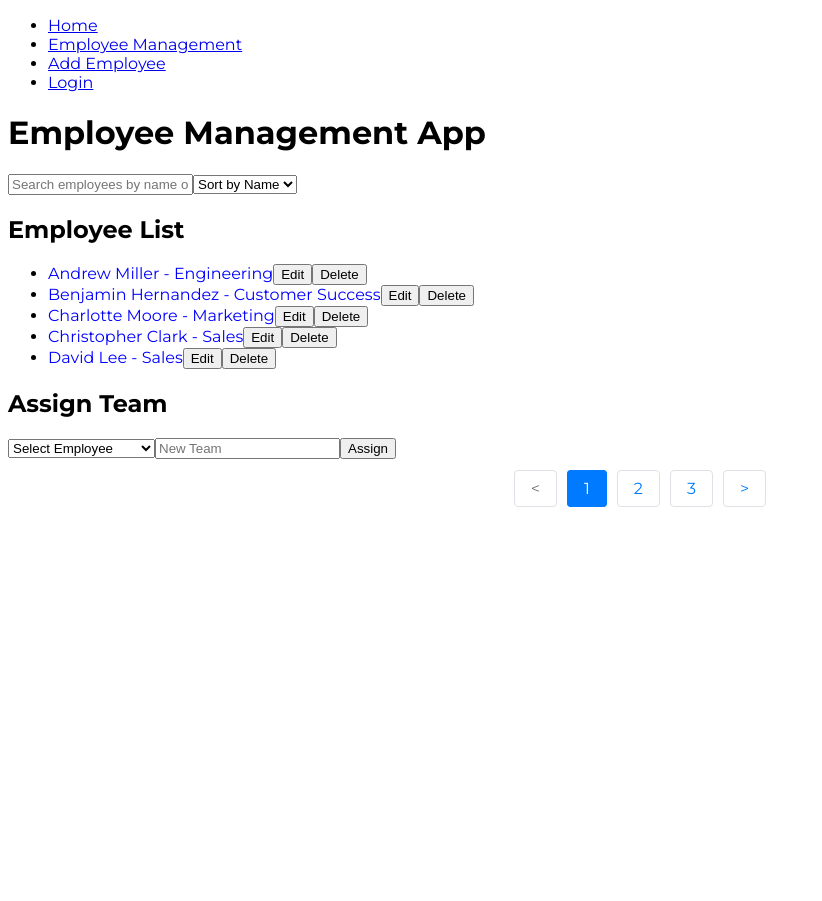
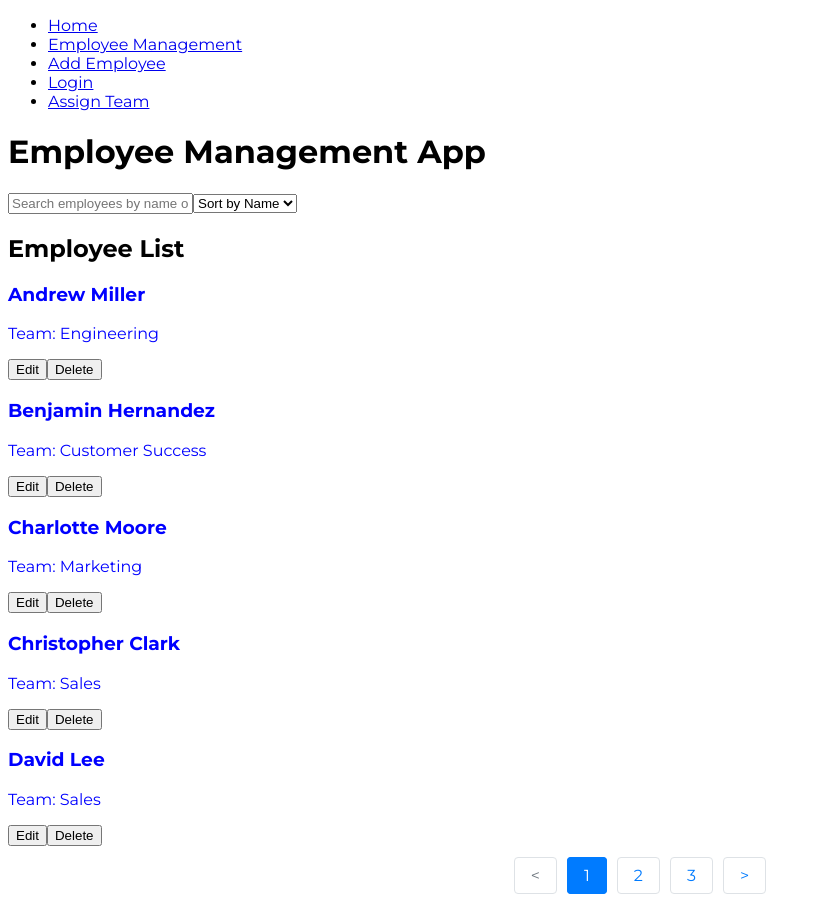
Before and after one commit to SinghAstra/UnderstandX, a React (Create React App) app in the folder client/: page /manage in a window 1280 px wide. Shown: the whole page, without its empty margins (0-822 px from the left). Before the commit the page ends 800 px from the top, so only its background shows below. Built offline with nearby package versions, Linux system fonts and the light colour scheme; a web font is replaced by a local one.

Commit message:
AssignTeamPage

```diff
--- a/client/src/App.js
+++ b/client/src/App.js
@@ -6,6 +6,7 @@ import Navbar from "./components/Navbar";
 import { AuthProvider } from "./context/AuthContext";
 import employeeData from "./data/employeeData";
 import AddEmployeePage from "./pages/AddEmployeePage";
+import AssignTeamPage from "./pages/AssignTeamPage";
 import Dashboard from "./pages/Dashboard";
 import EditEmployeePage from "./pages/EditEmployeePage";
 import EmployeeDetails from "./pages/EmployeeDetails";
@@ -73,6 +74,17 @@ function App() {
             element={<ExportPage employees={employees} />}
           />
           <Route path="/login" element={<LoginPage />} />
+          <Route
+            path="/assign-team"
+            element={
+              <ProtectedRoute roles={["admin", "manager"]}>
+                <AssignTeamPage
+                  employees={employees}
+                  setEmployees={setEmployees}
+                />
+              </ProtectedRoute>
+            }
+          />
         </Routes>
       </div>
     </AuthProvider>
--- a/client/src/components/EmployeeList.js
+++ b/client/src/components/EmployeeList.js
@@ -1,7 +1,7 @@
 import React from "react";
 import { useNavigate } from "react-router-dom";
 
-const EmployeeList = ({ employees, onDelete, currentPage }) => {
+const EmployeeList = ({ employees, onDelete }) => {
   const navigate = useNavigate();
 
   const handleEdit = (employee) => {
@@ -15,9 +15,8 @@ const EmployeeList = ({ employees, onDelete, currentPage }) => {
   return (
     <div>
       <h2>Employee List</h2>
-      <ul>
       {employees.map((employee) => (
-          <li key={employee.id}>
+        <div key={employee.id}>
           {employee.profilePicture && (
             <img
               src={employee.profilePicture}
@@ -30,13 +29,13 @@ const EmployeeList = ({ employees, onDelete, currentPage }) => {
             onClick={() => handleDetails(employee)}
             style={{ cursor: "pointer", color: "blue" }}
           >
-              {employee.name} - {employee.team}
+            <h3>{employee.name}</h3>
+            <p>Team: {employee.team}</p>
           </span>
           <button onClick={() => handleEdit(employee)}>Edit</button>
           <button onClick={() => onDelete(employee.id)}>Delete</button>
-          </li>
+        </div>
       ))}
-      </ul>
     </div>
   );
 };
--- a/client/src/components/Navbar.js
+++ b/client/src/components/Navbar.js
@@ -17,6 +17,9 @@ const Navbar = () => {
         <li>
           <Link to="/login">Login</Link>
         </li>
+        <li>
+          <Link to="/assign-team">Assign Team</Link>
+        </li>
       </ul>
     </nav>
   );
--- /dev/null
+++ b/client/src/components/SearchFilter.js
@@ -0,0 +1,34 @@
+import React from "react";
+import { toast } from "react-toastify";
+
+const SearchFilter = ({
+  searchTerm,
+  setSearchTerm,
+  setCurrentPage,
+  sortType,
+  setSortType,
+  filteredEmployees,
+}) => {
+  return (
+    <div>
+      <input
+        type="text"
+        placeholder="Search employees by name or team"
+        value={searchTerm}
+        onChange={(e) => {
+          setSearchTerm(e.target.value);
+          setCurrentPage(0);
+          if (e.target.value && !filteredEmployees.length) {
+            toast.info("No employees found matching the search criteria.");
+          }
+        }}
+      />
+      <select onChange={(e) => setSortType(e.target.value)}>
+        <option value="name">Sort by Name</option>
+        <option value="team">Sort by Team</option>
+      </select>
+    </div>
+  );
+};
+
+export default SearchFilter;
--- /dev/null
+++ b/client/src/pages/AssignTeamPage.js
@@ -0,0 +1,65 @@
+import React, { useState } from "react";
+import { toast } from "react-toastify";
+
+const AssignTeamPage = ({ employees, setEmployees }) => {
+  const [selectedEmployees, setSelectedEmployees] = useState([]);
+  const [newTeam, setNewTeam] = useState("");
+
+  const toggleEmployeeSelection = (id) => {
+    setSelectedEmployees((prevSelected) =>
+      prevSelected.includes(id)
+        ? prevSelected.filter((empId) => empId !== id)
+        : [...prevSelected, id]
+    );
+  };
+
+  const assignTeam = () => {
+    setEmployees((prevEmployees) =>
+      prevEmployees.map((employee) =>
+        selectedEmployees.includes(employee.id)
+          ? { ...employee, team: newTeam }
+          : employee
+      )
+    );
+    toast.success("Team assigned successfully!");
+    setSelectedEmployees([]);
+    setNewTeam("");
+  };
+
+  return (
+    <div>
+      <h1>Assign Team</h1>
+      {selectedEmployees.length > 0 && (
+        <div>
+          <input
+            type="text"
+            placeholder="New Team"
+            value={newTeam}
+            onChange={(e) => setNewTeam(e.target.value)}
+          />
+          <button onClick={assignTeam}>Assign Team</button>
+        </div>
+      )}
+      <div>
+        {employees.map((employee) => (
+          <div
+            key={employee.id}
+            onClick={() => toggleEmployeeSelection(employee.id)}
+            style={{
+              border: selectedEmployees.includes(employee.id)
+                ? "2px solid blue"
+                : "1px solid gray",
+              padding: "10px",
+              margin: "5px",
+              cursor: "pointer",
+            }}
+          >
+            {employee.name}
+          </div>
+        ))}
+      </div>
+    </div>
+  );
+};
+
+export default AssignTeamPage;
--- a/client/src/pages/EmployeeManagement.js
+++ b/client/src/pages/EmployeeManagement.js
@@ -1,8 +1,8 @@
 import React, { useState } from "react";
 import ReactPaginate from "react-paginate";
 import { toast } from "react-toastify";
-import AssignTeam from "../components/AssignTeam";
 import EmployeeList from "../components/EmployeeList";
+import SearchFilter from "../components/SearchFilter";
 
 const EmployeeManagement = ({ employees, setEmployees }) => {
   const [searchTerm, setSearchTerm] = useState("");
@@ -53,28 +53,19 @@ const EmployeeManagement = ({ employees, setEmployees }) => {
   return (
     <div>
       <h1>Employee Management App</h1>
-      <input
-        type="text"
-        placeholder="Search employees by name or team"
-        value={searchTerm}
-        onChange={(e) => {
-          setSearchTerm(e.target.value);
-          setCurrentPage(0);
-          if (e.target.value && !filteredEmployees.length) {
-            toast.info("No employees found matching the search criteria.");
-          }
-        }}
+      <SearchFilter
+        searchTerm={searchTerm}
+        setSearchTerm={setSearchTerm}
+        setCurrentPage={setCurrentPage}
+        sortType={sortType}
+        setSortType={setSortType}
+        filteredEmployees={filteredEmployees}
       />
-      <select onChange={(e) => setSortType(e.target.value)}>
-        <option value="name">Sort by Name</option>
-        <option value="team">Sort by Team</option>
-      </select>
       <EmployeeList
         employees={filteredEmployees.slice(offset, offset + employeesPerPage)}
         onDelete={deleteEmployee}
         currentPage={currentPage}
       />
-      <AssignTeam employees={employees} onUpdate={updateTeam} />
       <ReactPaginate
         previousLabel={"<"}
         nextLabel={">"}
```
Lines whose indentation alone changed are shown as unchanged.
